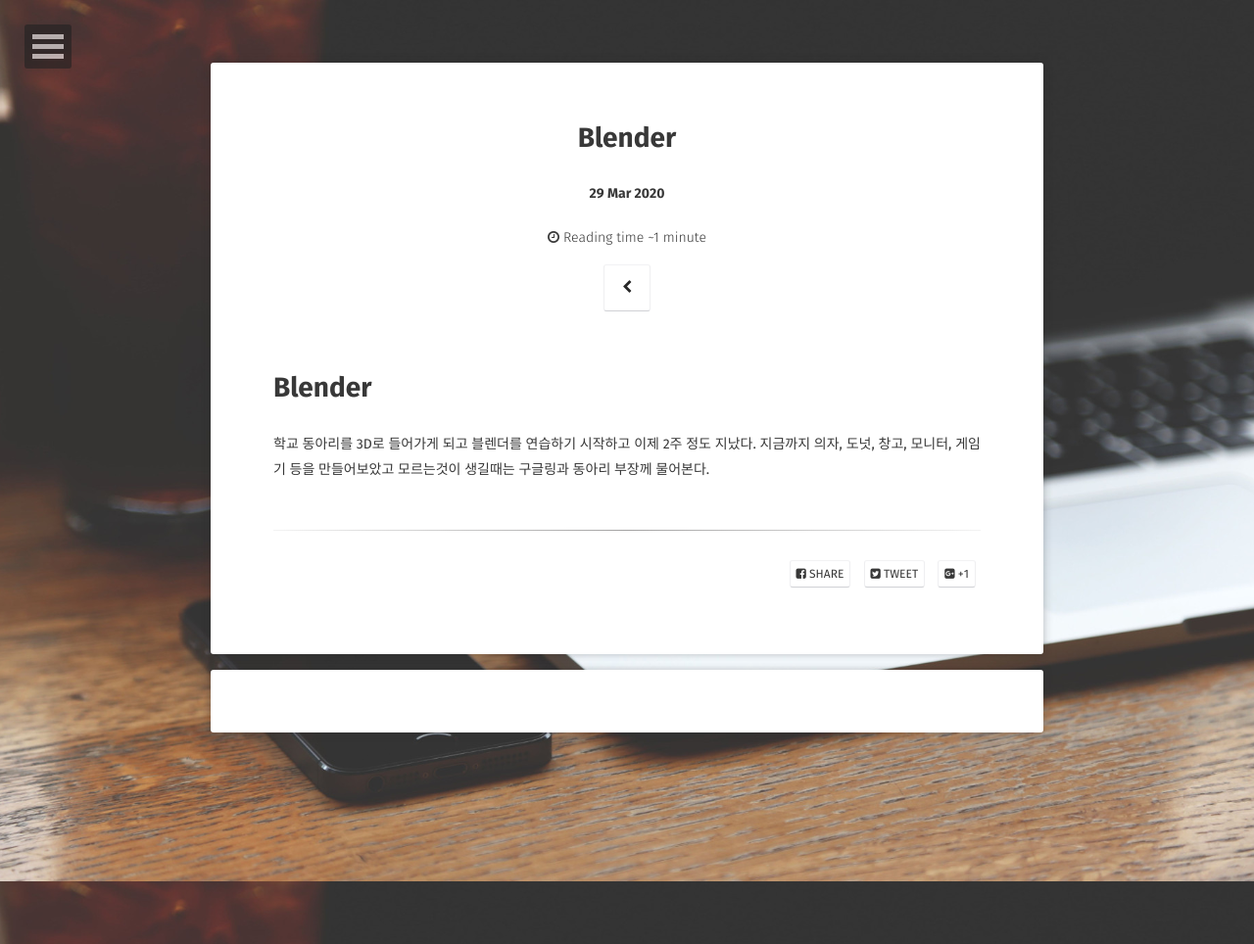
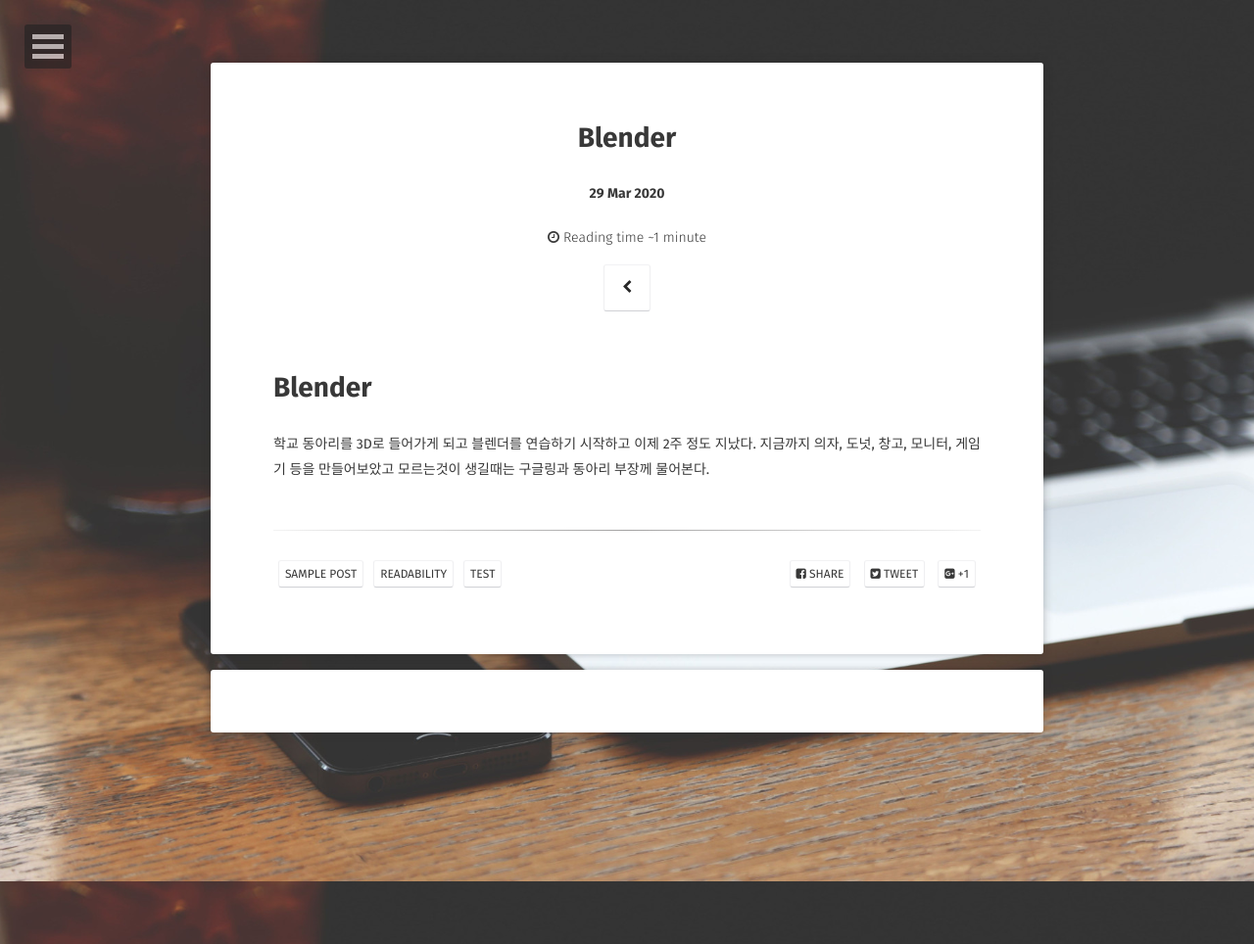
Before and after one commit to snrnsrk5/snrnsrk5.github.com, a Jekyll site: the page built from _posts/2021-03-29-Blender-post.md, in a window 1280 px wide. Shown: the whole page at 98% size. Built offline with Jekyll 4.4.1, drawn with Linux system fonts in a browser that asks for light colours; some web fonts are replaced; comment, search, counter and statistics services are not loaded.

Commit message:
Update 2021-03-29-Blender-post.md

```diff
--- a/_posts/2021-03-29-Blender-post.md
+++ b/_posts/2021-03-29-Blender-post.md
@@ -3,7 +3,7 @@ layout: post
 title:  "Blender"
 date:   2020-03-29
 excerpt: "Just about everything you'll need to style in the theme: headings, paragraphs, blockquotes, tables, code blocks, and more."
-
+tags: [sample post, readability, test]
 comments: true
 ---
 
```
